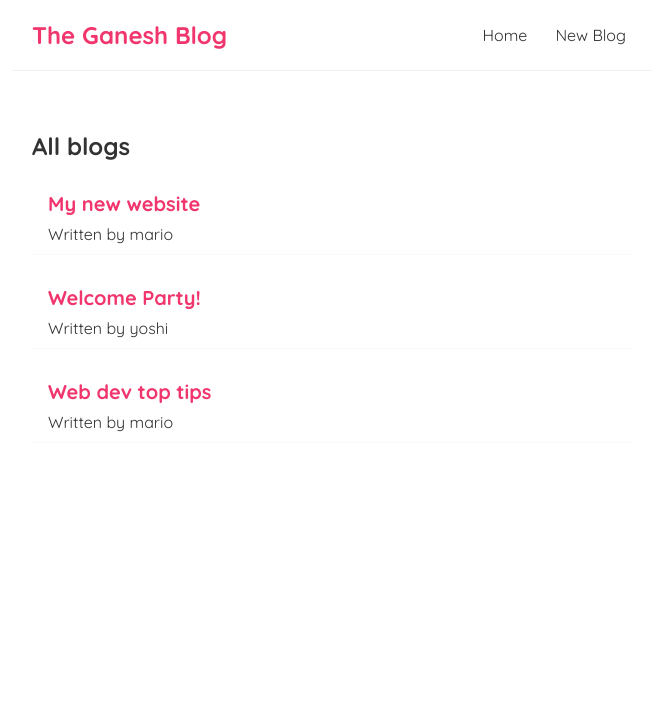
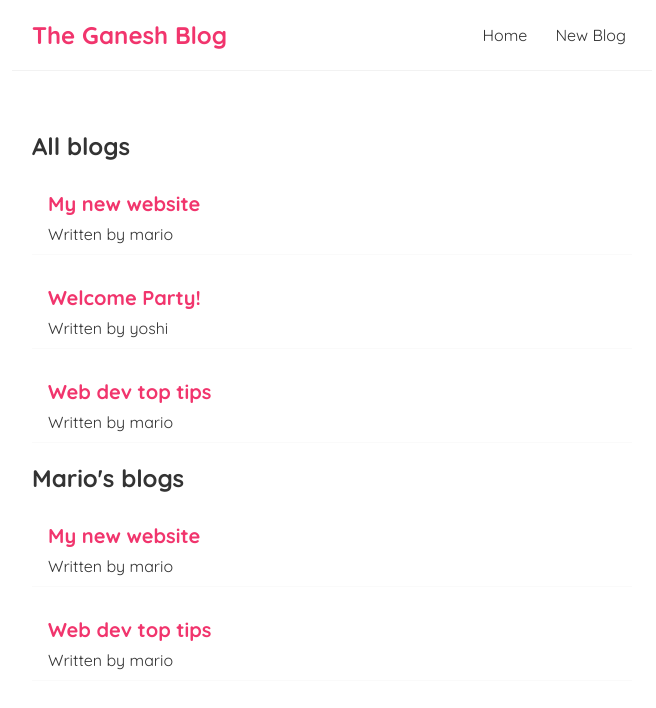
Before and after one commit to ganeshgajula/ganesh-blog-react, a React (Create React App) app: page / in a window 1280 px wide. Shown: the top 708 px of the page, without its empty margins (308-964 px from the left). Built offline with nearby package versions, Linux system fonts and the light colour scheme.

Commit message:
update: reused component

```diff
--- a/src/Home.js
+++ b/src/Home.js
@@ -16,6 +16,10 @@ const Home = () => {
   return (
     <div className="home">
       <BlogList blogs={blogs} title="All blogs" />
+      <BlogList
+        blogs={blogs.filter((blog) => blog.author === "mario")}
+        title="Mario's blogs"
+      />
     </div>
   );
 };
```
Also changed, not shown: 1 other file (tests, documents, lock files or other folders).
